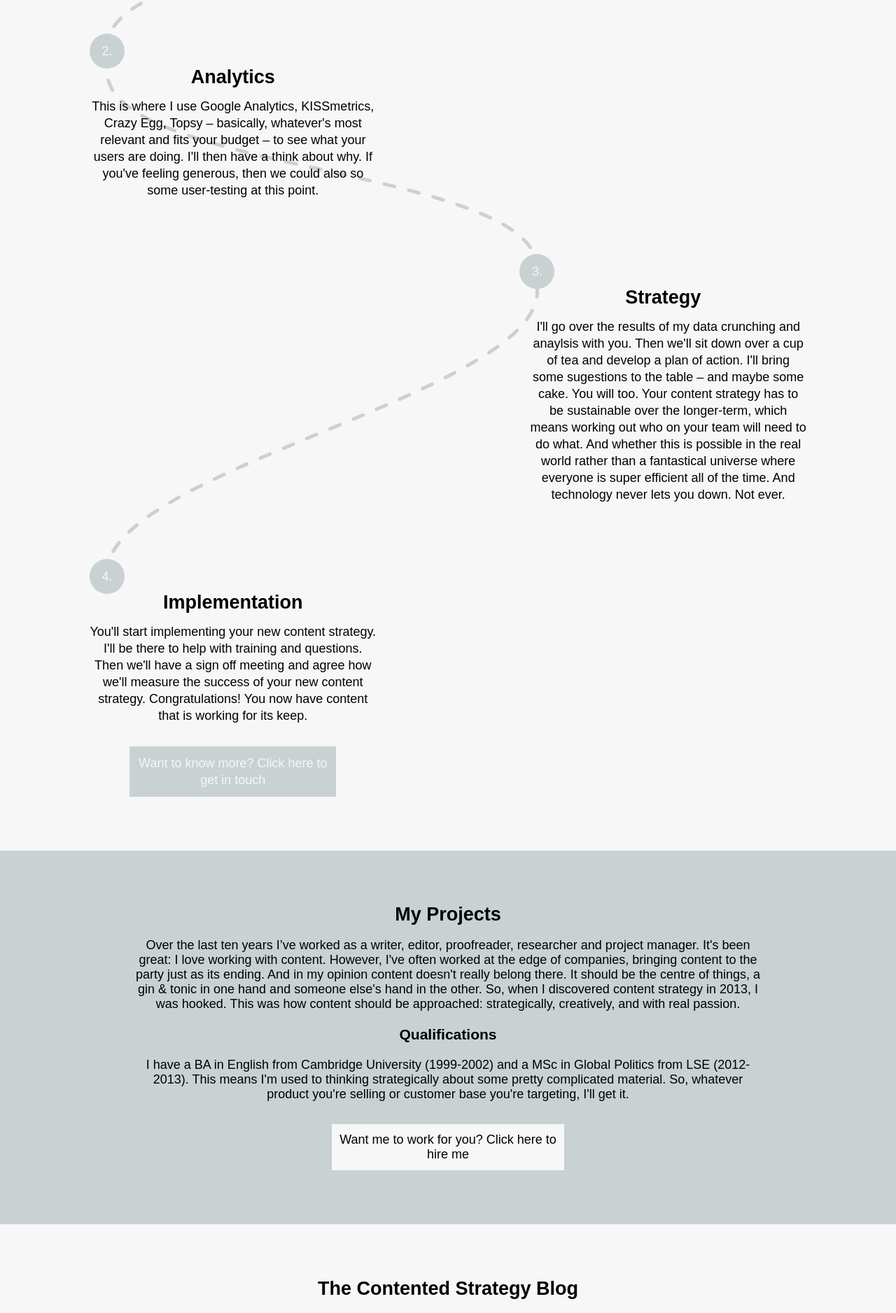
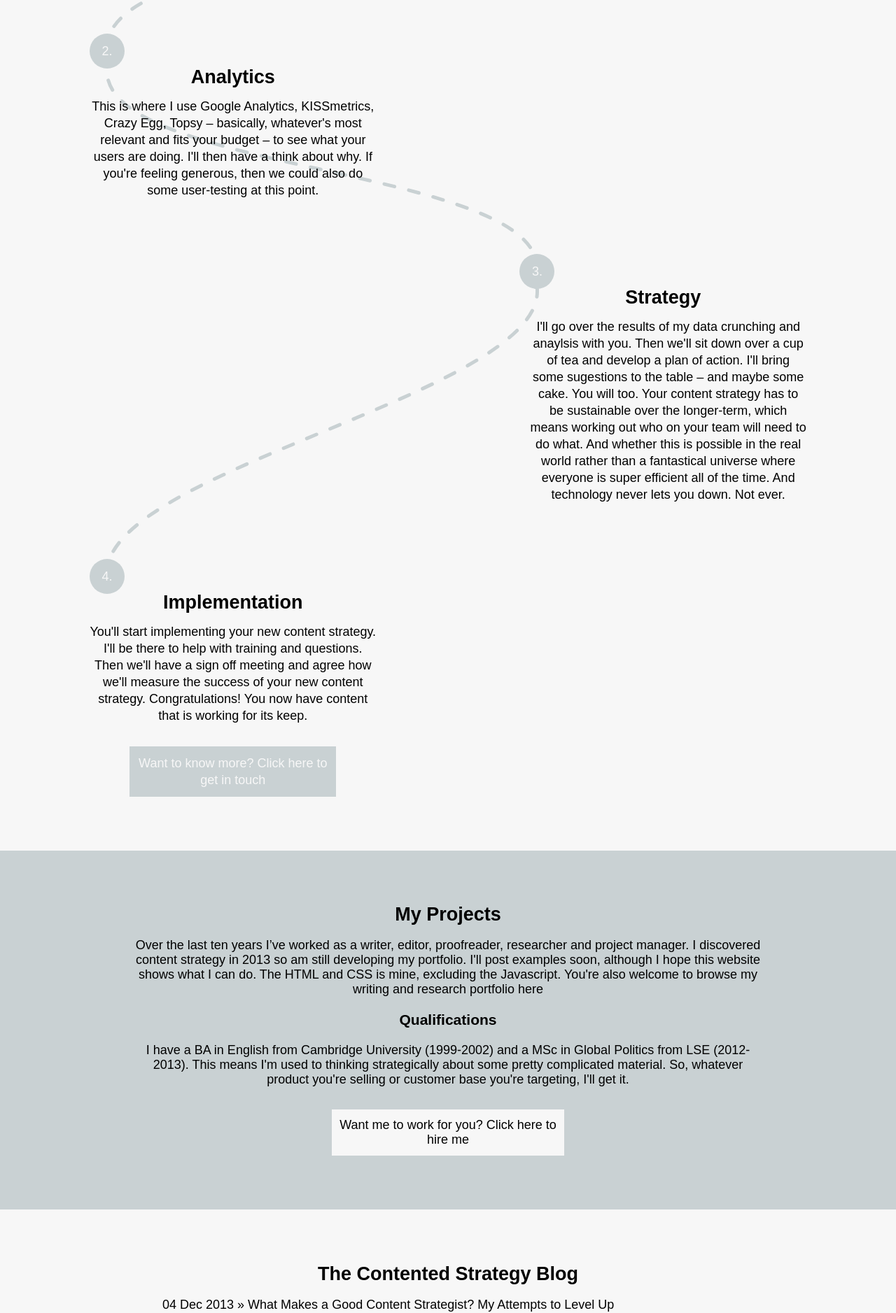
Before and after one commit to smokingpun/smokingpun.github.io, a Jekyll site: the page built from index.html, in a window 1280 px wide. Shown: the part 1167-3044 px from the top of the page at 70% size. Built offline with Jekyll 4.4.1, drawn with Linux system fonts in a browser that asks for light colours; nearby versions of some CDN libraries; Markdown is read by kramdown in place of the engine named in the settings; some of the changed text lies outside the part shown.

Commit message:
add blog posts with images

```diff
--- a/_layouts/homepage.html
+++ b/_layouts/homepage.html
@@ -65,7 +65,7 @@
       <article>
         <figure id="bullet-2" class="journey-bullet _jsPlumb_endpoint_anchor_">2.</figure>
         <h2>Analytics</h2>
-        <p>This is where I use Google Analytics, KISSmetrics, Crazy Egg, Topsy – basically, whatever's most relevant and fits your budget – to see what your users are doing. I'll then have a think about why. If you've feeling generous, then we could also so some user-testing at this point.</p>
+        <p>This is where I use Google Analytics, KISSmetrics, Crazy Egg, Topsy – basically, whatever's most relevant and fits your budget – to see what your users are doing. I'll then have a think about why. If you're feeling generous, then we could also do some user-testing at this point.</p>
       </article>
     </section>
     <section class="journey_strategy">
@@ -87,7 +87,7 @@
     <section class="my_projects">
     	<article>
     	<h2 id="my_projects">My Projects</h2>
-    	<p>Over the last ten years I’ve worked as a writer, editor, proofreader, researcher and project manager. It's been great: I love working with content. However, I've often worked at the edge of companies, bringing content to the party just as its ending. And in my opinion content doesn't really belong there. It should be the centre of things, a gin &amp; tonic in one hand and someone else's hand in the other. So, when I discovered content strategy in 2013, I was hooked. This was how content should be approached: strategically, creatively, and with real passion. </p>
+    	<p>Over the last ten years I’ve worked as a writer, editor, proofreader, researcher and project manager. I discovered content strategy in 2013 so am still developing my portfolio. I'll post examples soon, although I hope this website shows what I can do. The HTML and CSS is mine, excluding the Javascript. You're also welcome to browse my writing and research portfolio <a href="http://hannahadcock.co.uk/portfolio">here</a></p>
       <h3>Qualifications</h3>
       <p>I have a BA in English from Cambridge University (1999-2002) and a MSc in Global Politics from LSE (2012-2013). This means I'm used to thinking strategically about some pretty complicated material. So, whatever product you're selling or customer base you're targeting, I'll get it.</p>
     	<a class="button_hire_me" href="mailto:hannah.adcock@gmail.com">Want me to work for you? Click here to hire me</a>
--- /dev/null
+++ b/_posts/2013-12-03-What-Makes-a-Good-Content-Strategist.markdown
@@ -0,0 +1,28 @@
+---
+layout: post
+title:  "What Makes a Good Content Strategist? My Attempts to Level Up"
+date:   2013-12-04
+categories: blog
+excerpt: One thing I really like about content strategy is that 'imposter syndrome' still isn't a big deal. Yes, there are some established names in the field, but not many. True, there are some good books, but not a whole bookshelf of them. People are coming into the discipline all the time from various backgrounds. People are also 'doing' content strategy all the time without realising it or at least being thanked for it.
+---
+
+<p>
+One thing I really like about content strategy is that 'imposter syndrome' still isn't a big deal. Yes, there are some established names in the field, but not many. True, there are some good books, but not a whole bookshelf of them. People are coming into the discipline all the time from various backgrounds. People are also 'doing' content strategy all the time without realising it or at least being thanked for it.
+</p>
+<p>
+However, as with any discipline, there are some skills that are more important than others. I figured that a content strategist should probably have a passing familiarity with copywriting, editing, social media, management, UX and so on. So far, so good. However, what I realised I didn't have – and probably should – was more of an understanding of what developers and designers were up to. The problem was I'd been spoilt: I've known some great developers and designers who totally get content. But this scenario was probably not one that would always be true, and in any case, I shouldn't be so lazy; or at least lazily accepting of cultural stereotypes that equate coding with guys.
+</p>
+<p>
+Bearing this in mind, I went back to school the modern way: by doing some online courses. The first course I tried was run by Nettuts and was called <a href="http://net.tutsplus.com/articles/news/30-days-to-learn-html-and-css-a-free-tuts-premium-course/">'30 Days to Learn HTML and CSS'</a>. It did was it said on the tin. By day 30 I has some idea of what was going on, even if floats still tended to make my head hurt. However, having just finished proofreading a 500-page ms with 200 pages of notes and references I was surprised at how doable coding was in comparison. Proofreading requires an eye for detail and an ability to learn and implement different patterns (a Chicago-style first citation of a book in the notes section requires a different format to a second mention and a definitely a different format to a book chapter… you get the picture). Coding wasn't easy in comparison: but neither was it mind-bendingly hard, as I'd somehow thought it must be seeing as developers get paid about four times as much as proofreaders! So, I had a go at building a site. It looked awful, but was still a website of sorts. Huzzah!
+<img class "first_website" src="/images/first_website.png" alt="my first website. It looks awful">
+</p>
+<p>
+After that I started a CSS <a href="https://www.codeschool.com/courses/css-cross-country">'cross-country' course</a> by Code School. They use gaming to encourage you to work harder: it kind of worked. I liked to see myself making measurable progress up that mountain. I began to feel like I was beginning to get somewhere. I wasn't exactly going to end up as a pro, but I could at least understand what front and back end developers might be up against, some of the time. I also thought that I maybe knew enough to build my content strategy website. And if I didn't, I lived with a developer who did (note to self: don't be lazy!).
+</p>
+<p>
+This time, I got my head around the design side a bit more. I like design so this ended up being quite exciting. I chose a colour pallet courtesy of <a href="http://www.colourlovers.com/">COLOURlovers</a> and a font courtesy of <a href="https://typekit.com">Typekit</a>. I saw a narrative pathway design on <a href="https://learn.thoughtbot.com/prime">Thoughbot Prime</a> and thought that would really work. I looked at their code and after a moment of panic realised I did understand most of it. I traced the pathway to <a href="http://jsplumbtoolkit.com/demo/home/jquery.html">JS PLumb</a>. I then started coding and realised that the z-index and clearfix hack are actually quite useful. Here's my preliminary sketch for this website. You can also see my code on <a href="https://github.com/smokingpun/smokingpun.github.io">github</a>.
+<img class = "sketch_content_website" src="/images/sketch_content_website.jpg" alt="a hand-drawn sketch of my content strategy website">
+</p>
+<p>
+As well as learning about HTML and CSS I've also, perhaps unsurprisingly, learnt quite a lot about content strategy. I've learnt that it really is important to 'chunk' content so your website can potentially work on different devices. 'Chunking' is also good so you can reuse content – or someone else can. I also learnt that content should be user-friendly not just in terms of what it says, but how it looks. Too much text, no matter how well-written, can be confusing for a user. Navigation is a content issue; what buttons say is important. I could go on.
+</p>
--- a/css/style.css
+++ b/css/style.css
@@ -142,6 +142,13 @@
 	text-decoration: none;
 	color: black;
 }
+.my_projects a {
+	text-decoration: none;
+	color: black;
+}
+.my_projects a:hover {
+	color: rgb(153,24,24);
+}
 .blog a:hover {
 	color: rgb(153,24,24);
 }
@@ -154,10 +161,23 @@
 .posts li {
 	list-style: none;
 }
+.posts {
+	text-align: left;
+}
 .post p {
 	text-align: left;
 }
-
+img {
+	display: block;
+	width: 50%;
+	padding: 40px 0;
+}
+.first_website img {
+	height: 300px;
+}
+.sketch_content_website img {
+	height: 600px;
+}
 
 .journey-bullet { position: relative;}
 /*#bullet-1 { right: 250px; }
```
Also changed, not shown: _layouts/default.html (+5 -4 lines), _posts/2013-12-01-helloworld.markdown (deleted, +0 -9 lines), _posts/2013-12-01-welcome-to-jekyll.markdown (deleted, +0 -24 lines), _posts/2013-12-03-Stumbling-Across-Content-Strategy.markdown (added, +23 -0 lines), images/content_website_blog.png (added), images/content_website_landing_page.png (added), images/content_website_my_projects.png (added), images/content_website_pathway.png (added), images/first_website.png (added), 1 other file.
